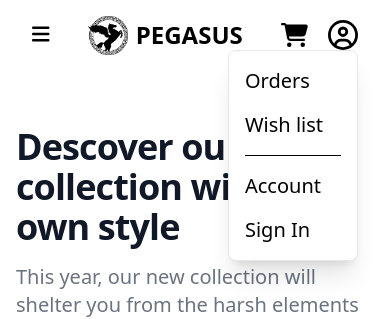
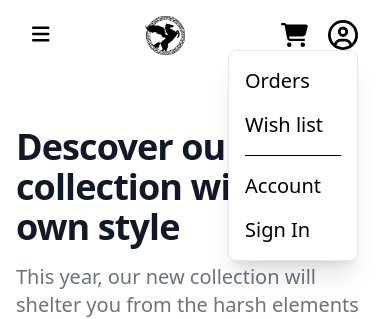
Before and after one commit to ibrahem-mohamedabodeif/Pegasus-Ecommerce, a React (Vite) app: page / in a window 390 px wide. Both pictures are taken after a click on the button 342 px from the left and 35 px from the top of the page. Shown: the top 319 px of the page. Built offline with nearby package versions, Linux system fonts and the light colour scheme; no server answers; the database is empty.

Commit message:
initial commit

```diff
--- a/src/component/megaMenu.jsx
+++ b/src/component/megaMenu.jsx
@@ -5,7 +5,7 @@ import { signOut } from "../data/productes";
 export default function MegaMenu() {
   const user = useUser();
   return (
-    <div className="text-xl absolute right-0 flex flex-col items-start gap-4 border p-4 rounded-lg  bg-white shadow-xl z-10">
+    <div className="text-xl absolute right-0 flex flex-col items-start gap-4 border p-4 rounded-lg  bg-white shadow-xl z-20">
       <Link to={"/account/orders"}>Orders</Link>
       <Link
         to={"/account/wishlist"}
--- a/src/component/navbar.jsx
+++ b/src/component/navbar.jsx
@@ -41,7 +41,9 @@ export default function NavBar() {
       <Link to="/">
         <div className="relative flex items-center space-x-2">
           <img src="/logo.png" className="w-10" alt="Logo" />
-          <span className="uppercase font-bold text-2xl ">Pegasus</span>
+          <span className="uppercase font-bold text-2xl max-sm:hidden">
+            Pegasus
+          </span>
         </div>
       </Link>
       <div className=" capitalize text-lg flex gap-12 max-sm:hidden">
```
